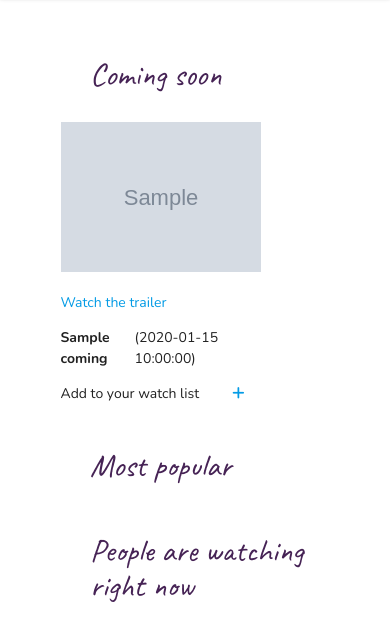
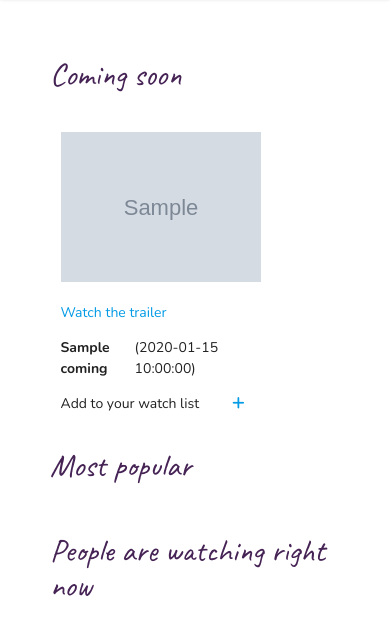
Before and after one commit to nhamidi90/k-watch, a Flask app: page / in a window 390 px wide. Shown: the part 59-700 px from the top of the page. Run offline with Flask 3, Linux system fonts and the light colour scheme; grey boxes marked "Sample" are stand-in pictures; a database or web service that is not in the repository returns one stand-in record (values such as "Sample title"); some libraries are stand-ins or nearby versions.

Commit message:
Edit mobile view layout for index page

```diff
--- a/static/css/style.css
+++ b/static/css/style.css
@@ -55,8 +55,13 @@ p {
 
 .img-spacing {
 	width: 205px;
-	min-height: 350px;
+	height: 330px;
 	margin-bottom: 20px;
+}
+
+.upcoming-spacing {
+	width: 205px;
+	min-height: 380px;
 }
 
 .row-margin {
@@ -66,7 +71,9 @@ p {
 
 .upcoming-header {
 	display: flex;
+	flex-wrap: wrap;
 	margin-top: 40px;
+	margin-bottom: 10px;
 }
 
 .admin-edit {
@@ -289,9 +296,6 @@ h6 {
 	}
 
 	.row-margin {
-		/* display: flex;
-		flex-direction: column;
-		justify-content: center; */
 		margin-bottom: 10px;
 	}
 
@@ -307,6 +311,14 @@ h6 {
 @media only screen and (max-width: 500px) {
 	.table-col {
 		display: none;
+	}
+
+	.no-margin {
+		margin:0;
+	}
+
+	h4 {
+		margin-left: 0;
 	}
 }
 
--- a/templates/index.html
+++ b/templates/index.html
@@ -7,13 +7,13 @@
         <h4>Coming soon</h4>
         {% if (session.user|lower == "admin") %}
         <span>
-            <a class="waves-effect waves-light btn modal-trigger purple darken-4 admin-edit" href="#coming-soon">Add new
+            <a class="waves-effect waves-light btn modal-trigger purple darken-4 admin-edit no-margin" href="#coming-soon">Add new
                 drama</a>
         </span>
         {% endif %}
     </div>
     {% for coming in upcoming %}
-    <div class="col img-spacing">
+    <div class="col upcoming-spacing">
         {% if coming.image %}
         <img src="{{ coming.image }}" class="images">
         {% else %}
```
